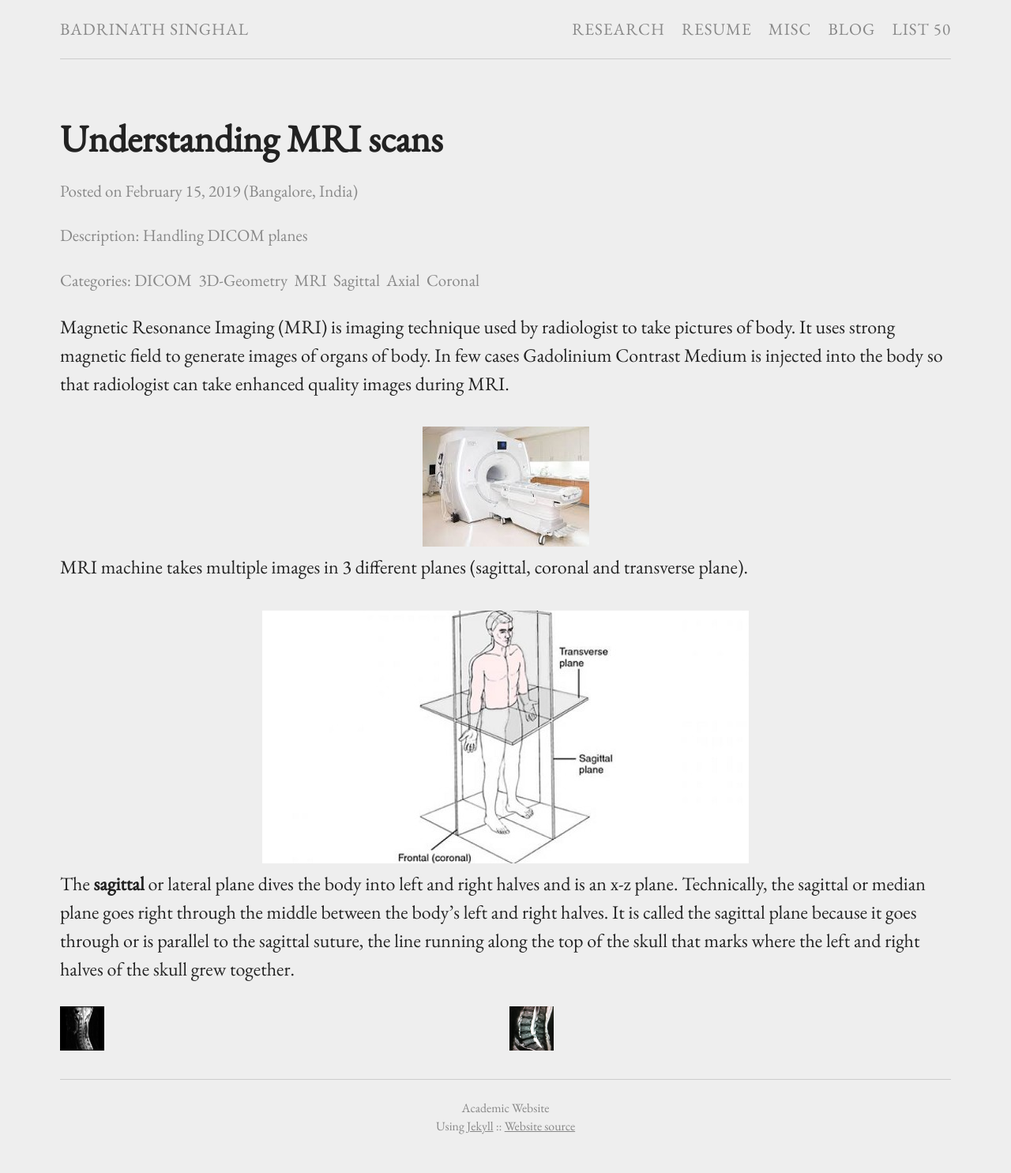
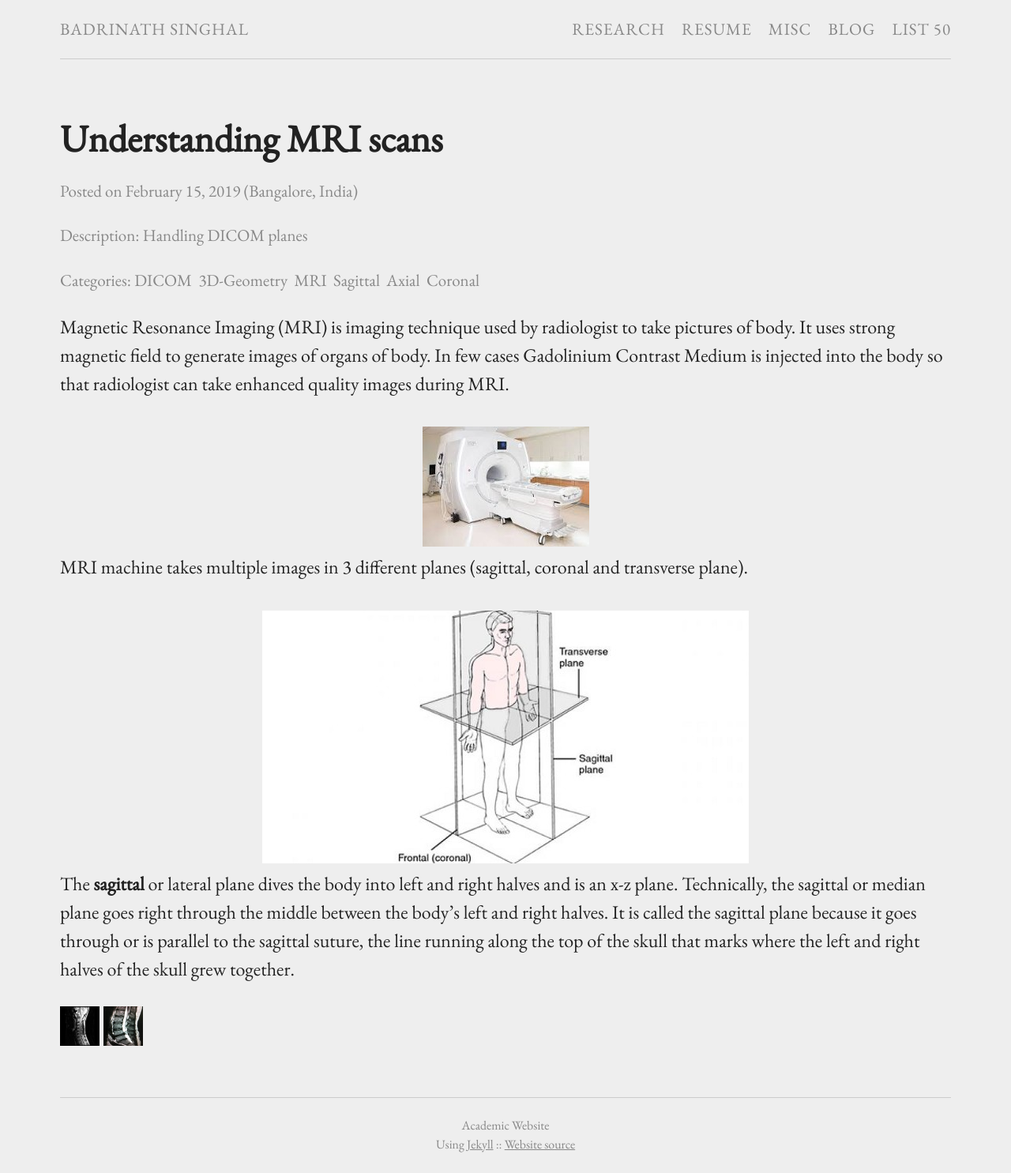
Before and after one commit to BadrinathS/BadrinathS.github.io, a Jekyll site: the page built from _posts/2019-02-15-Understanding-MRI-scans.md, in a window 1280 px wide. Shown: the whole page at 79% size. Built offline with Jekyll 4.4.1, drawn with Linux system fonts in a browser that asks for light colours; comment, search, counter and statistics services are not loaded; before the commit the page ends 1462 px from its top, so only the background shows below that.

Commit message:
Update 2019-02-15-Understanding-MRI-scans.md

```diff
--- a/_posts/2019-02-15-Understanding-MRI-scans.md
+++ b/_posts/2019-02-15-Understanding-MRI-scans.md
@@ -14,12 +14,6 @@ MRI machine takes multiple images in 3 different planes (sagittal, coronal and t
 {% include image.html url="/images/plane_description.jpeg" caption="" max_width="100px"%}
 The <b>sagittal</b> or lateral plane dives the body into left and right halves and is an x-z plane. Technically, the sagittal or median plane goes right through the middle between the body’s left and right halves. It is called the sagittal plane because it goes through or is parallel to the sagittal suture, the line running along the top of the skull that marks where the left and right halves of the skull grew together.
 
-<div style="display:flex">
-     <div style="flex:1;padding-right:5px;">
-          <img src="/images/cervical_view.jpeg" width="56" height="56">
-     </div>
-     <div style="flex:1;padding-left:5px;">
-          <img src="/images/lumbar_view.jpeg" width="56" height="56">
-     </div>
-</div>
+<img src="/images/cervical_view.jpeg" width="50" height="50">
+<img src="/images/lumbar_view.jpeg" width="50" height="50">
 {% include test_disqus.html %}
```
